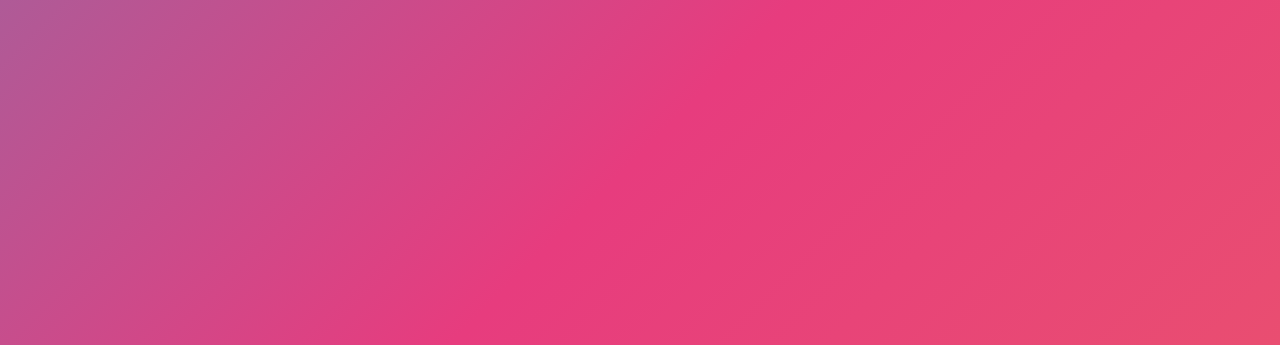
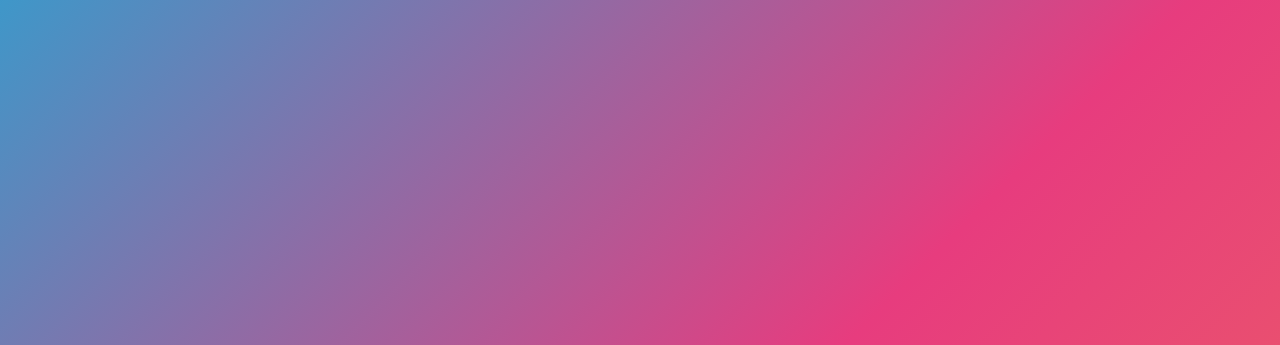
Before and after one commit to anotherchu/zhu.dev, a plain HTML site: page index.html in a window 1280 px wide. Shown: the top 345 px of the page. Drawn offline with Linux system fonts and the light colour scheme.

Commit message:
Fix scrollbars

```diff
--- a/index.html
+++ b/index.html
@@ -62,15 +62,10 @@
       display: inline-block;
       vertical-align: middle;
     }
-    html,
-    body {
-      width: 100%;
-      height: 100%;
-    }
 
     body {
       background: linear-gradient(-45deg, #ee7752, #e73c7e, #23a6d5, #23d5ab);
-      background-size: 400% 400%;
+      background-size: 200% 200%;
       animation: gradient 15s ease infinite;
     }
 
```
